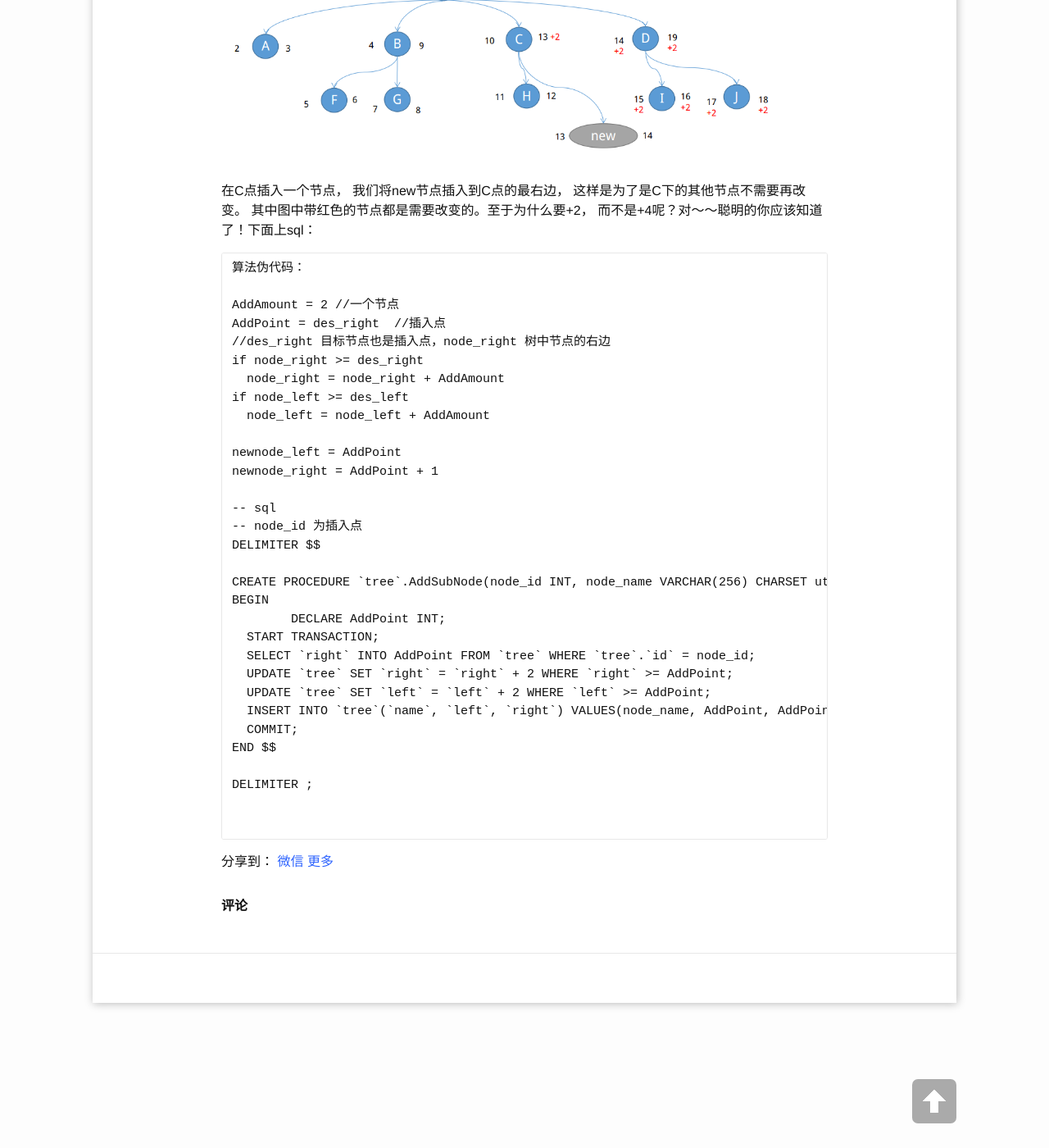
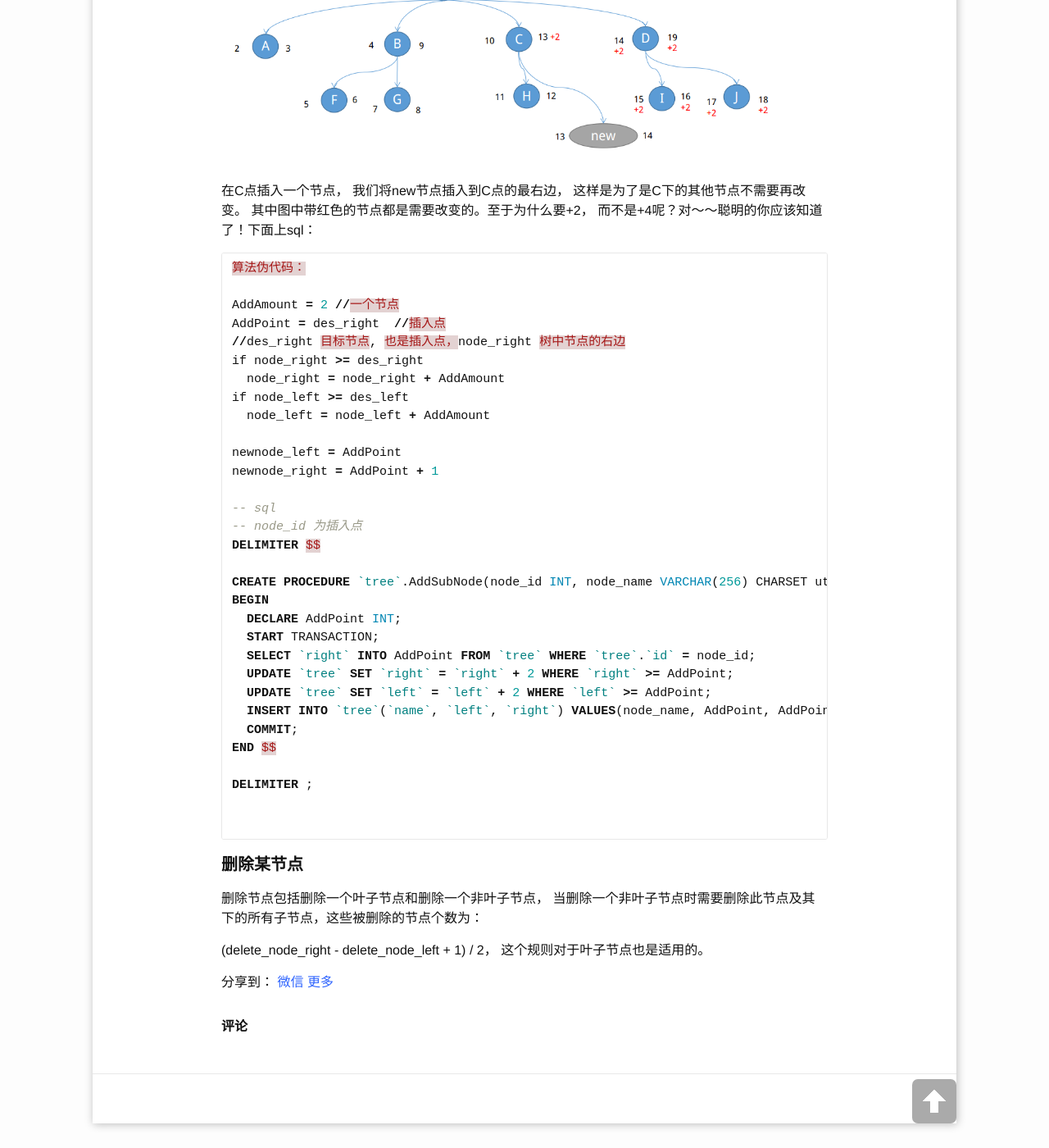
Before and after one commit to TopSpoofer/TopSpoofer.github.io, a Jekyll site: the page built from _posts/2017/07/2017-07-13-基于Nested Sets的树形数据库详细设计.md, in a window 1280 px wide and 1400 px high, scrolled down 3374 px. Shown: the whole window at 82% size. Built offline with Jekyll 4.4.1, drawn with Linux system fonts in a browser that asks for light colours; comment, search, counter and statistics services are not loaded; some of the changed text lies outside the part shown.

Commit message:
add blog

````diff
--- a/_posts/2017/07/2017-07-13-基于Nested Sets的树形数据库详细设计.md
+++ b/_posts/2017/07/2017-07-13-基于Nested Sets的树形数据库详细设计.md
@@ -71,7 +71,7 @@ SELECT * FROM `tree` WHERE `left` > 1 AND `right` < 10;
 对c# programmer这个节点，对比于boss、c# leader 和java leader就可以发现，
 只要左边比c# programmer 小，但右边比c# programmer大的节点都是到达c# programmer路径上的，所以只需要统计这些节点的数量就可以知道c# programmer的深度。
 
-```
+```sql
 
 DELIMITER $$
 
@@ -98,7 +98,7 @@ DELIMITER ;
 
 根据 ‘获取节点深度’ 分析可知，需要获取某节点的族谱路径只需要分析节点左右值，然后一条sql就可以解决了：
 
-```
+```sql
 DELIMITER $$
 
 CREATE FUNCTION NodeLayer(node_id INT)
@@ -126,12 +126,12 @@ DELIMITER ;
 在C点插入一个节点， 我们将new节点插入到C点的最右边， 这样是为了是C下的其他节点不需要再改变。
 其中图中带红色的节点都是需要改变的。至于为什么要+2， 而不是+4呢？对～～聪明的你应该知道了！下面上sql：
 
-```
+```sql
 算法伪代码：
 
 AddAmount = 2 //一个节点
 AddPoint = des_right  //插入点
-//des_right 目标节点也是插入点，node_right 树中节点的右边
+//des_right 目标节点, 也是插入点，node_right 树中节点的右边
 if node_right >= des_right
   node_right = node_right + AddAmount
 if node_left >= des_left
@@ -146,7 +146,7 @@ DELIMITER $$
 
 CREATE PROCEDURE `tree`.AddSubNode(node_id INT, node_name VARCHAR(256) CHARSET utf8)
 BEGIN
-	DECLARE AddPoint INT;
+  DECLARE AddPoint INT;
   START TRANSACTION;
   SELECT `right` INTO AddPoint FROM `tree` WHERE `tree`.`id` = node_id;
   UPDATE `tree` SET `right` = `right` + 2 WHERE `right` >= AddPoint;
@@ -159,6 +159,14 @@ DELIMITER ;
 
 
 ```
+
+#### 删除某节点
+
+删除节点包括删除一个叶子节点和删除一个非叶子节点， 当删除一个非叶子节点时需要删除此节点及其下的所有子节点，这些被删除的节点个数为：
+
+(delete_node_right - delete_node_left + 1) / 2， 这个规则对于叶子节点也是适用的。
+
+
 
 
 
````
